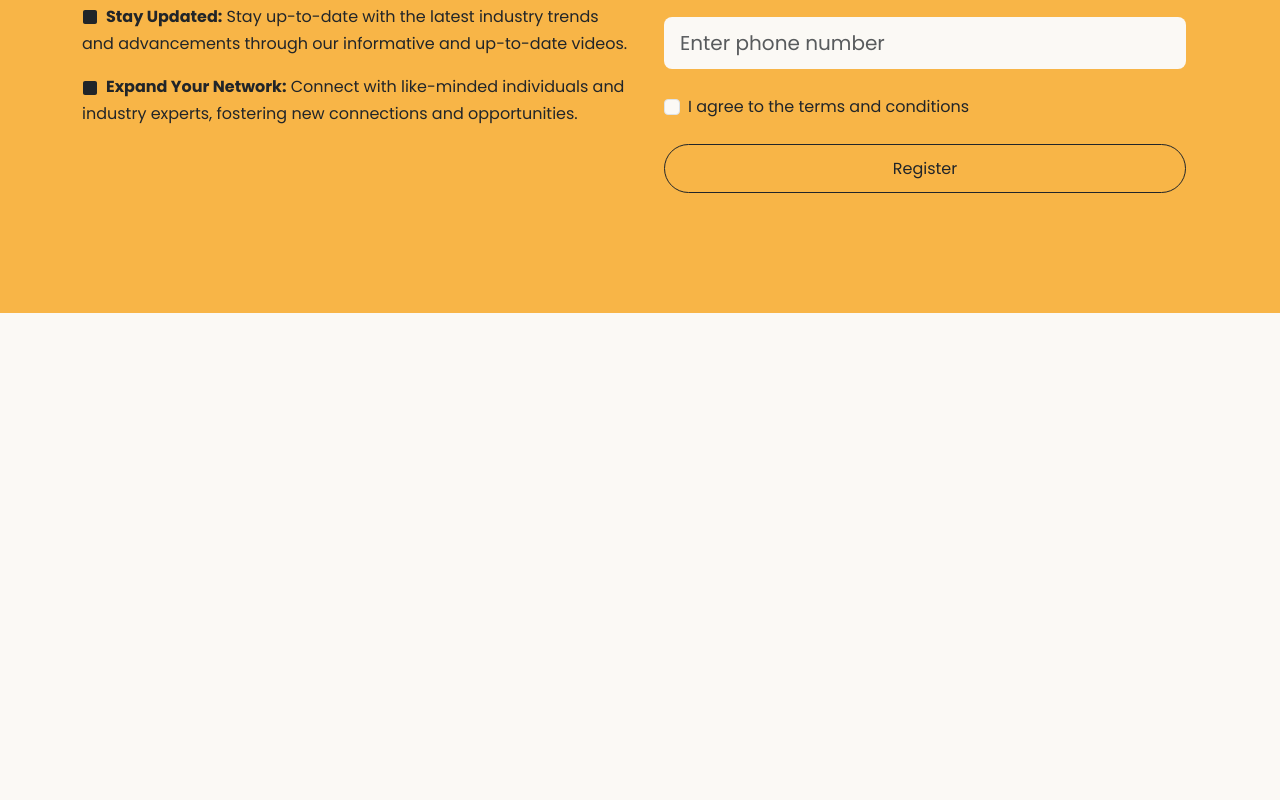
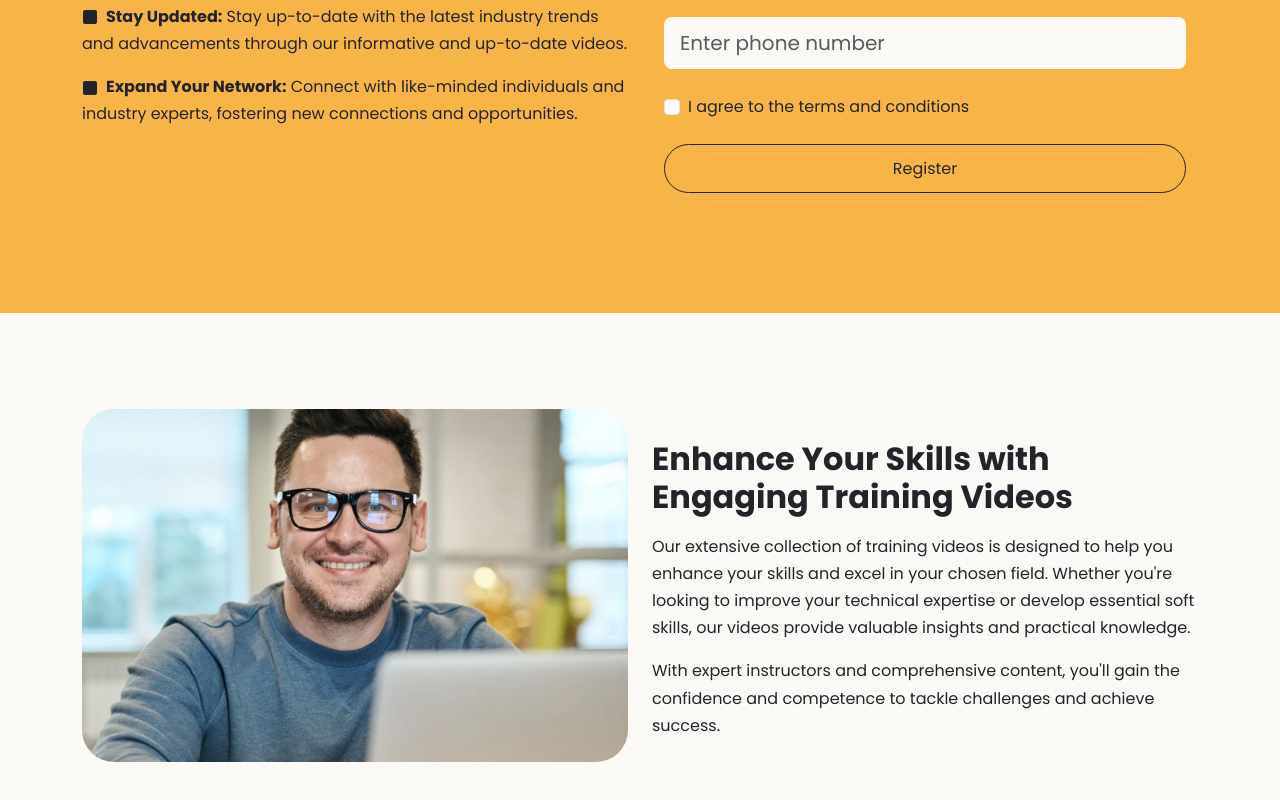
Before and after one commit to imran-farooq7/corso, a Next.js app: page / in a window 1280 px wide. Shown: the part 1427-2227 px from the top of the page. Before the commit the page ends 1740 px from the top, so only its background shows below. Built offline with nearby package versions, Linux system fonts and the light colour scheme.

Commit message:
Discover partially completed

```diff
--- /dev/null
+++ b/app/components/Discover.tsx
@@ -0,0 +1,41 @@
+import Image from "next/image";
+
+const Discover = () => {
+	return (
+		<section id="discover" className="discover py-6">
+			<div className="container">
+				<div className="row align-items-center">
+					<div className="col-lg-6">
+						<Image
+							src={"/instructor.jpg"}
+							width={600}
+							height={500}
+							style={{
+								width: "auto",
+								height: "auto",
+							}}
+							className="img-fluid rounded-5 mb-4"
+							alt="discover"
+						/>
+					</div>
+					<div className="col-lg-6">
+						<h2>Enhance Your Skills with Engaging Training Videos</h2>
+						<p>
+							Our extensive collection of training videos is designed to help
+							you enhance your skills and excel in your chosen field. Whether
+							you're looking to improve your technical expertise or develop
+							essential soft skills, our videos provide valuable insights and
+							practical knowledge.
+						</p>
+						<p>
+							With expert instructors and comprehensive content, you'll gain the
+							confidence and competence to tackle challenges and achieve
+							success.
+						</p>
+					</div>
+				</div>
+			</div>
+		</section>
+	);
+};
+export default Discover;
--- a/app/components/Navbar.tsx
+++ b/app/components/Navbar.tsx
@@ -1,10 +1,30 @@
+"use client";
 import Image from "next/image";
 import Link from "next/link";
+import { useEffect, useState } from "react";
 import { FaFacebook, FaTwitter } from "react-icons/fa6";
 
 const Navbar = () => {
+	const [colorChange, setColorchange] = useState(false);
+	const changeNavbarColor = () => {
+		if (window.scrollY >= 20) {
+			setColorchange(true);
+		} else {
+			setColorchange(false);
+		}
+	};
+	useEffect(() => {
+		window.addEventListener("scroll", changeNavbarColor);
+		return () => {
+			window.removeEventListener("scroll", changeNavbarColor);
+		};
+	}, [window.scrollY]);
 	return (
-		<nav className="navbar navbar-expand-lg fixed-top navbar-dark">
+		<nav
+			className={`navbar navbar-expand-lg fixed-top navbar-dark ${
+				colorChange && "bg-dark"
+			}`}
+		>
 			<div className="container">
 				<Link href={"/"} className="navbar-brand">
 					<Image src={"/logo.png"} width={150} height={40} alt="logo" />
--- a/app/page.tsx
+++ b/app/page.tsx
@@ -1,3 +1,4 @@
+import Discover from "./components/Discover";
 import Header from "./components/Header";
 import Register from "./components/Register";
 
@@ -6,6 +7,7 @@
 		<div>
 			<Header />
 			<Register />
+			<Discover />
 		</div>
 	);
 };
```
